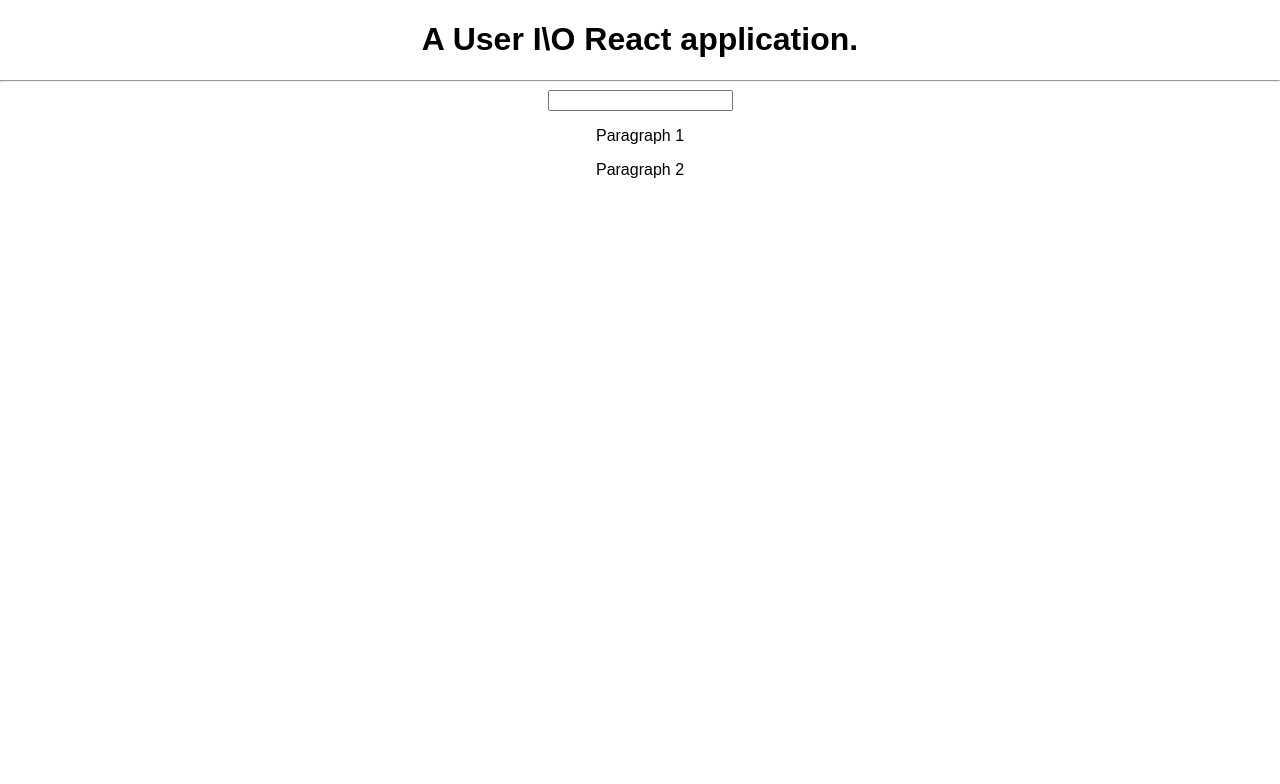
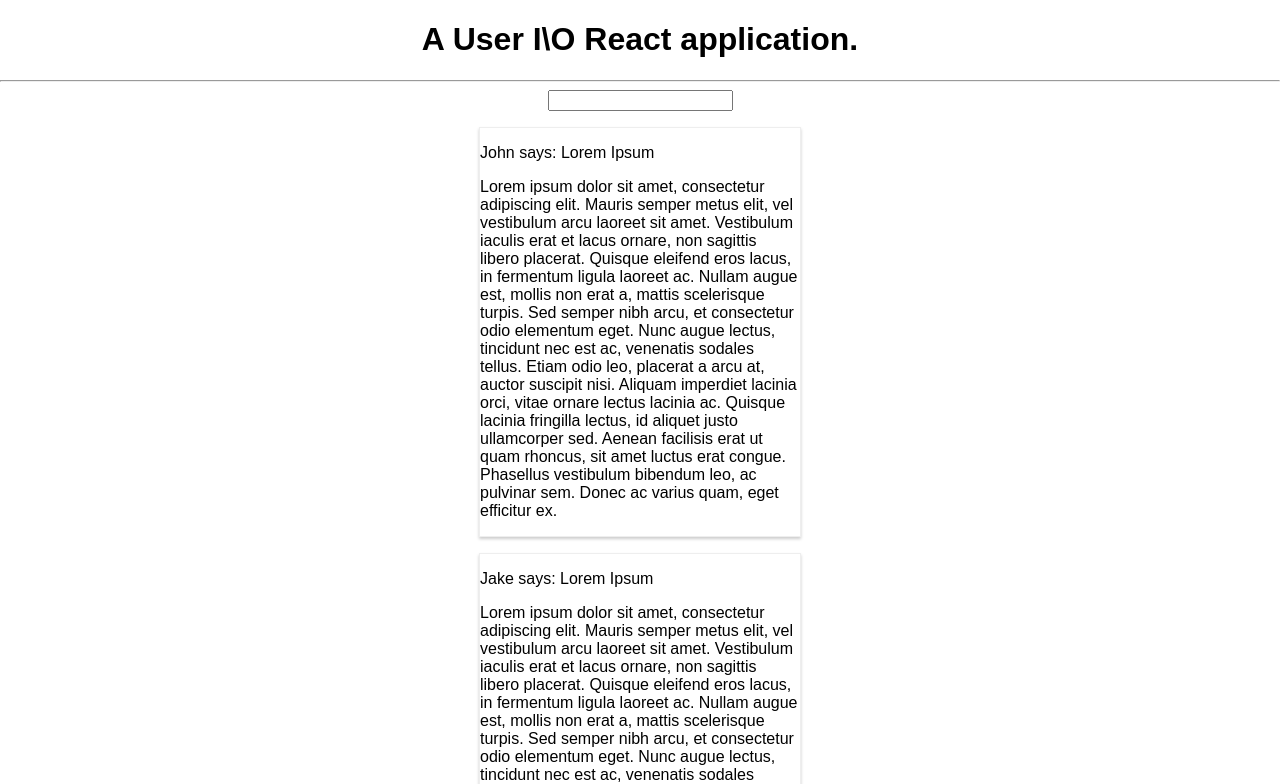
Before and after one commit to artemdwo/react-user-io-tested, a React (Create React App) app: page / in a window 1280 px wide. Shown: the top 784 px of the page. Built offline with nearby package versions, Linux system fonts and the light colour scheme.

Commit message:
[UPDATE] Clean-up + Styling + Progress: 1. "Output multiple UserOutput components in the App component (any paragraph texts of your choice)" | 2. Pass a username (of your choice) to UserOutput via props and display it there + Tests

```diff
--- a/src/App.js
+++ b/src/App.js
@@ -1,24 +1,27 @@
-import React, { Component } from 'react';
+import React, { Component } from 'react'
 
 // styling
-import './App.css';
+import './App.css'
 
 // components
-import UserInput from './UserInput/UserInput';
-import UserOutput from './UserOutput/UserOutput';
+import UserInput from './UserInput/UserInput'
+import UserOutput from './UserOutput/UserOutput'
 
 // Root component
 class App extends Component {
-  render() {
+  render () {
     return (
       <div className="App">
         <h1>A User I\O React application.</h1>
         <hr/>
         <UserInput/>
-        <UserOutput/>
+        <UserOutput userName='John'/>
+        <UserOutput userName='Jake'/>
+        <UserOutput userName='Jane'/>
+        <UserOutput userName='Joanne'/>
       </div>
-    );
+    )
   }
 }
 
-export default App;
+export default App
--- a/src/UserInput/UserInput.css
+++ b/src/UserInput/UserInput.css
@@ -0,0 +1,4 @@
+.UserInput{
+    padding: 25 px;
+    text-align: center;
+}
--- a/src/UserOutput/UserOutput.css
+++ b/src/UserOutput/UserOutput.css
@@ -0,0 +1,8 @@
+.UserOutput {
+    width: 25%;
+    margin: 16px auto;
+    border: 1px solid #eee;
+    box-shadow: 0 2px 3px #ccc;
+    padding: 25 px;
+    text-align: left;
+}
--- a/src/UserOutput/UserOutput.js
+++ b/src/UserOutput/UserOutput.js
@@ -1,17 +1,17 @@
 // React base
-import React from 'react';
+import React from 'react'
 
 // styling
 import './UserOutput.css'
 
 // userOutput component main render
-const userOutput = () => {
-    return (
-        <div className="UserOutput">
-            <p>Paragraph 1</p>
-            <p>Paragraph 2</p>
-        </div>
-    )
+const userOutput = (prpt) => {
+  return (
+    <div className="UserOutput">
+      <p>{prpt.userName} says: Lorem Ipsum</p>
+      <p>Lorem ipsum dolor sit amet, consectetur adipiscing elit. Mauris semper metus elit, vel vestibulum arcu laoreet sit amet. Vestibulum iaculis erat et lacus ornare, non sagittis libero placerat. Quisque eleifend eros lacus, in fermentum ligula laoreet ac. Nullam augue est, mollis non erat a, mattis scelerisque turpis. Sed semper nibh arcu, et consectetur odio elementum eget. Nunc augue lectus, tincidunt nec est ac, venenatis sodales tellus. Etiam odio leo, placerat a arcu at, auctor suscipit nisi. Aliquam imperdiet lacinia orci, vitae ornare lectus lacinia ac. Quisque lacinia fringilla lectus, id aliquet justo ullamcorper sed. Aenean facilisis erat ut quam rhoncus, sit amet luctus erat congue. Phasellus vestibulum bibendum leo, ac pulvinar sem. Donec ac varius quam, eget efficitur ex.</p>
+    </div>
+  )
 }
 
-export default userOutput;
+export default userOutput
```
Also changed, not shown: src/UserInput/UserInput.js (+7 -7 lines), 2 other files (tests, documents, lock files or other folders).
